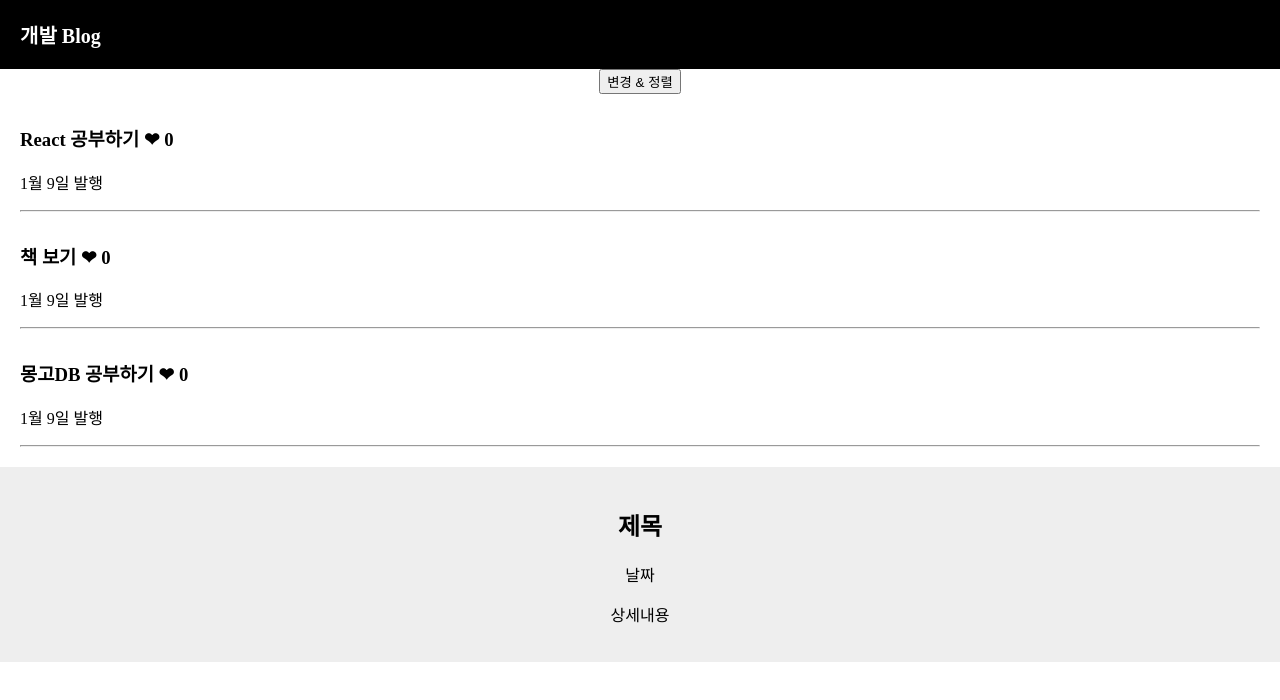
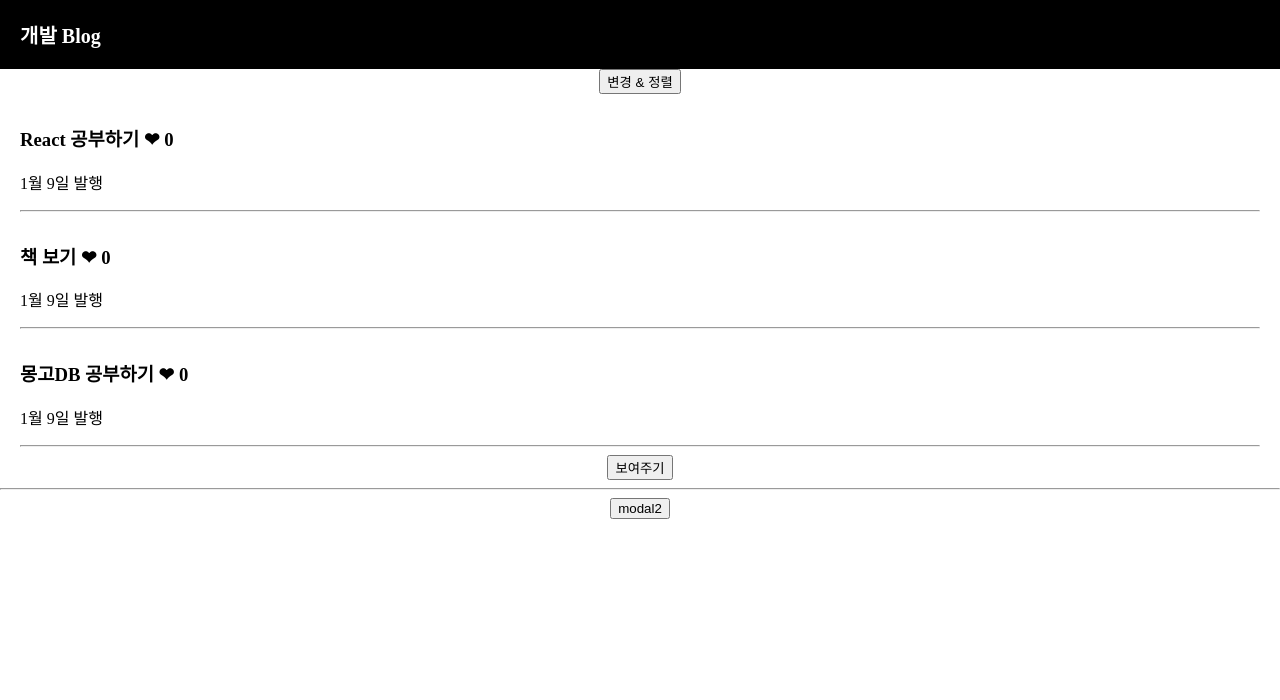
Before and after one commit to k9want/react-study, a React (Create React App) app: page / in a window 1280 px wide. Shown: the top 700 px of the page. Built offline with nearby package versions, Linux system fonts and the light colour scheme.

Commit message:
modal창 UI 숨김 안숨김 해보기 (state를 이용)

```diff
--- a/src/App.js
+++ b/src/App.js
@@ -10,6 +10,10 @@ function App() {
   ]);
 
   let [좋아요, 좋아요변경] = useState([0, 0, 0]); // 1.개별로 좋아요 구현을 위해 우선 좋아요를 Array로 바꾼다.
+
+  let [modal, modal변경] = useState(false);
+
+  let [modal2, modal2변경] = useState(false);
 
   function 제목바꾸기() {
     var newArray = [...글제목];
@@ -57,8 +61,13 @@ function App() {
           </div>
         );
       })}
-
-      <Modal />
+      {modal === true ? <Modal /> : null}
+      <button onClick={() => modal변경(!modal)}>
+        {modal === true ? "숨기기" : "보여주기"}
+      </button>
+      <hr />
+      <button onClick={() => modal2변경(!modal2)}>modal2</button>
+      {modal2 === true ? <Modal2 /> : null}
     </div>
   );
 }
@@ -73,4 +82,13 @@ function Modal() {
   );
 }
 
+function Modal2() {
+  return (
+    <div className="modal2">
+      <h2>제목</h2>
+      <p>상세내용</p>
+    </div>
+  );
+}
+
 export default App;
```
